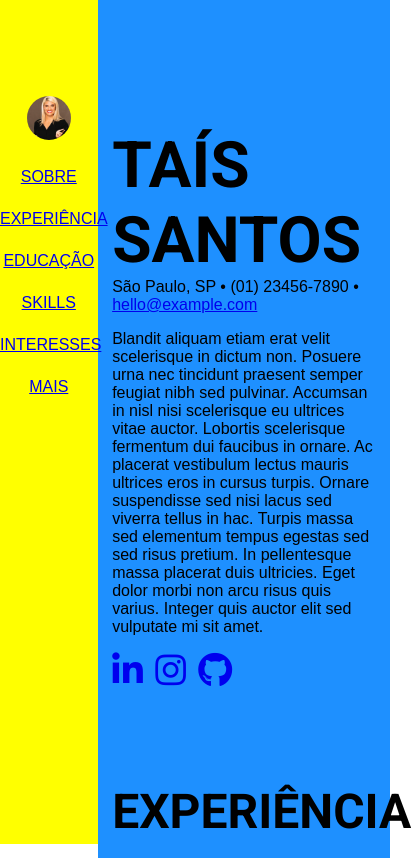
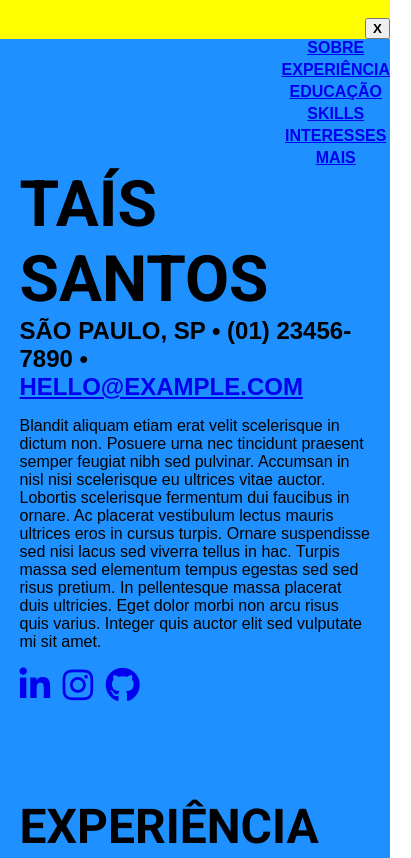
Before and after one commit to robsonresende/resume, a plain HTML site: page index.html in a window 390 px wide. Shown: the top 858 px of the page, 411 px wide, since content can reach past the window. Drawn offline with Linux system fonts and the light colour scheme.

Commit message:
Many coding lines ready.

```diff
--- a/index.html
+++ b/index.html
@@ -25,6 +25,8 @@
 
         <nav id="sideBar">
           <img src="img/socialQuad-512.jpg" alt="foto do candidato" id="photo">
+          <br>
+          <button class="dropbtn">X</button>
           <div id="menu">
             <a href="#sobre">Sobre</a>
             <a href="#experiencia">Experiência</a>
@@ -44,7 +46,7 @@
           <section id="sobre">
 
             <h1>Taís Santos</h1>
-            <div id="contact">São Paulo, SP &#149; (01) 23456-7890 &#149;
+            <div id="contact" class="subheading">São Paulo, SP &#149; (01) 23456-7890 &#149;
               <a href="mailto:name@email.com">hello@example.com</a>
             </div>
             <p>Blandit aliquam etiam erat velit scelerisque in dictum non. Posuere urna nec tincidunt praesent semper feugiat nibh sed pulvinar. Accumsan in nisl nisi scelerisque eu ultrices vitae auctor. Lobortis scelerisque fermentum dui faucibus in ornare. Ac placerat vestibulum lectus mauris ultrices eros in cursus turpis. Ornare suspendisse sed nisi lacus sed viverra tellus in hac. Turpis massa sed elementum tempus egestas sed sed risus pretium. In pellentesque massa placerat duis ultricies. Eget dolor morbi non arcu risus quis varius. Integer quis auctor elit sed vulputate mi sit amet.</p>
--- a/style.css
+++ b/style.css
@@ -57,7 +57,7 @@ ol, ul {
 }
 
 a:link, a:visited {
-
+	font-weight: bold;
 }
 
 a:hover, a:active {
@@ -103,9 +103,11 @@ section {
 	min-height: 100vh;
 	background-color: yellow;
 	text-align: center;
+	padding-top: 6em;
 }
 
-#menu {
+.dropbtn {
+	visibility: hidden;
 }
 
 #menu a {
@@ -117,7 +119,7 @@ section {
 #photo {
 	max-width: 45%;
 	border-radius: 50%;
-	margin-top: 6em;
+	border: #F5F5F5 5px solid;
 }
 
 /* content styles */
@@ -168,3 +170,75 @@ section {
 .col-10 {width: 83.33%;}
 .col-11 {width: 91.66%;}
 .col-12 {width: 100%;}
+
+/* medium devices configurations */
+@media (max-width: 992px) {
+
+	img {
+		/*
+		display: none;
+		border: 0;
+		*/
+		visibility: hidden;
+		height: 0;
+	}
+
+	.col-3 {
+		width: 100%;
+	}
+
+	.row {
+		position: relative;
+		width: 100%;
+		top: 0;
+		right: 0;
+
+	}
+
+	.dropbtn {
+		visibility: visible;
+		font-weight: bold;
+		cursor: pointer;
+		float: right;
+	}
+
+	.col-9 {
+		width: 100%;
+	}
+
+	#separator {
+		visibility: hidden;
+		min-height: 0;
+		height: 0;
+	}
+
+	#sideBar {
+		min-height: 0px;
+		background-color: yellow;
+		text-align: center;
+		padding-top: 0;
+		position: relative;
+		display: inline-block;
+		float: right;
+		margin-left: auto;
+		width: 100%;
+	}
+
+	#menu {
+		display: none;
+		position: absolute;
+		z-index: 1;
+		top: 35px;
+		right: 0;
+	}
+
+	#menu a {
+		margin-top: 0;
+		display: block;
+		margin-top: 0.25em;
+	}
+
+	#sideBar:hover #menu {
+		display: block;
+	}
+}
```
